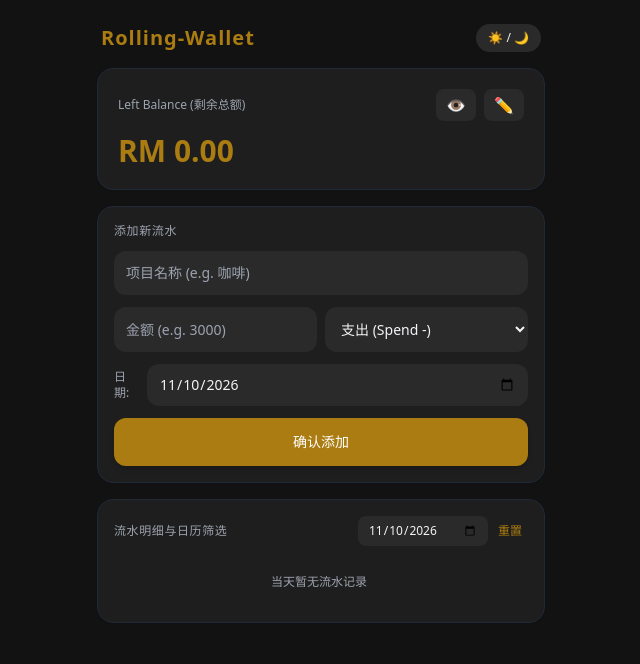
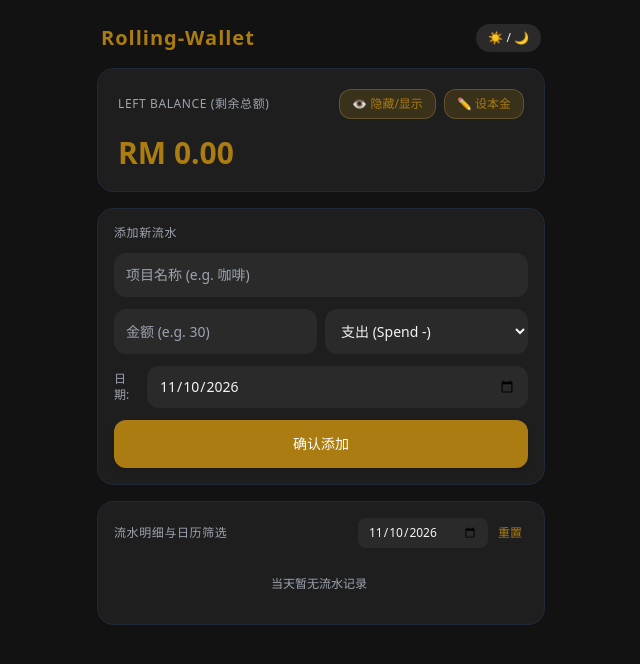
Before and after one commit to Mcwu33/M-Rolling-Wallet, a plain HTML site: page index.html in a window 1280 px wide. Both pictures are taken after a click on the button "确认添加". Shown: the whole page, without its empty margins (319-959 px from the left). Drawn offline with nearby package versions, Linux system fonts and the light colour scheme.

Commit message:
Update index.html

```diff
--- a/index.html
+++ b/index.html
@@ -23,7 +23,7 @@
 
     <div class="max-w-md mx-auto space-y-4">
 
-        <!-- 头部：标题与模式切换 -->
+        <!-- 顶部：标题与主题切换 -->
         <div class="flex justify-between items-center px-1">
             <h1 class="text-xl font-bold tracking-wider text-gold-light dark:text-gold-dark">Rolling-Wallet</h1>
             <button onclick="toggleDarkMode()" class="text-xs px-3 py-1.5 bg-gray-200 dark:bg-[#2A2A2A] rounded-full">
@@ -31,15 +31,18 @@
             </button>
         </div>
 
-        <!-- 头部资产总额面板 (优化布局，确保眼睛和铅笔绝对可点) -->
-        <div class="bg-white dark:bg-[#1E1E1E] p-5 rounded-2xl shadow-sm border border-gray-100 dark:border-gray-800 space-y-3">
+        <!-- 头部资产总额面板 (优化按钮点击区域，绝对灵敏) -->
+        <div class="bg-white dark:bg-[#1E1E1E] p-5 rounded-2xl shadow-sm border border-gray-100 dark:border-gray-800 space-y-4">
             <div class="flex justify-between items-center">
-                <div class="text-xs text-gray-400">Left Balance (剩余总额)</div>
+                <span class="text-xs text-gray-400 uppercase tracking-wider">Left Balance (剩余总额)</span>
+                <!-- 功能按钮区 -->
                 <div class="flex items-center space-x-2">
-                    <!-- 眼睛图标：切换隐私屏蔽 -->
-                    <button id="toggle-mask" onclick="toggleMask()" class="px-2.5 py-1 bg-gray-100 dark:bg-[#2A2A2A] rounded-lg text-base active:scale-95 transition-transform">👁️</button>
-                    <!-- 小铅笔：修改初始本金 -->
-                    <button onclick="editInitialBalance()" class="px-2.5 py-1 bg-gray-100 dark:bg-[#2A2A2A] rounded-lg text-base active:scale-95 transition-transform">✏️</button>
+                    <button id="btn-mask" onclick="toggleMask()" class="px-3 py-1.5 bg-gold-light/10 dark:bg-gold-dark/20 text-gold-light dark:text-gold-dark rounded-xl text-xs font-medium border border-gold-light/30 active:scale-95 transition-transform">
+                        👁️ 隐藏/显示
+                    </button>
+                    <button onclick="editInitialBalance()" class="px-3 py-1.5 bg-gold-light/10 dark:bg-gold-dark/20 text-gold-light dark:text-gold-dark rounded-xl text-xs font-medium border border-gold-light/30 active:scale-95 transition-transform">
+                        ✏️ 设本金
+                    </button>
                 </div>
             </div>
             <div id="balance-display" class="text-3xl font-bold text-gold-light dark:text-gold-dark">
@@ -52,13 +55,13 @@
             <div class="font-medium text-xs text-gray-400 uppercase tracking-wider">添加新流水</div>
             <input type="text" id="item-name" placeholder="项目名称 (e.g. 咖啡)" class="w-full px-3 py-3 bg-gray-50 dark:bg-[#2A2A2A] rounded-xl border-none text-sm focus:ring-2 focus:ring-gold-light">
             <div class="flex space-x-2">
-                <input type="number" id="item-amount" placeholder="金额 (e.g. 3000)" class="w-1/2 px-3 py-3 bg-gray-50 dark:bg-[#2A2A2A] rounded-xl border-none text-sm focus:ring-2 focus:ring-gold-light">
+                <input type="number" id="item-amount" placeholder="金额 (e.g. 30)" class="w-1/2 px-3 py-3 bg-gray-50 dark:bg-[#2A2A2A] rounded-xl border-none text-sm focus:ring-2 focus:ring-gold-light">
                 <select id="item-type" class="w-1/2 px-3 py-3 bg-gray-50 dark:bg-[#2A2A2A] rounded-xl border-none text-sm focus:ring-2 focus:ring-gold-light">
                     <option value="spend">支出 (Spend -)</option>
                     <option value="gain">收入 (Gain +)</option>
                 </select>
             </div>
-            <!-- 日期选择：与下方日历联动 -->
+            <!-- 日期选择 -->
             <div class="flex items-center space-x-2">
                 <span class="text-xs text-gray-400">日期:</span>
                 <input type="date" id="item-date" class="w-full px-3 py-2.5 bg-gray-50 dark:bg-[#2A2A2A] rounded-xl border-none text-sm">
@@ -87,6 +90,7 @@
 
     <!-- JavaScript 核心逻辑 -->
     <script>
+        // 从 localStorage 读取数据
         let initialBalance = parseFloat(localStorage.getItem('rw_initial')) || 0;
         let transactions = JSON.parse(localStorage.getItem('rw_transactions')) || [];
         let isMasked = false;
@@ -102,7 +106,7 @@
             renderTransactions();
         }
 
-        // 修改初始本金
+        // 修改初始本金 (铅笔按钮)
         function editInitialBalance() {
             let val = prompt("请输入您的初始总金额 (Left Balance):", initialBalance);
             if (val !== null && val.trim() !== "" && !isNaN(val)) {
@@ -111,14 +115,15 @@
             }
         }
 
-        // 切换隐私遮挡
+        // 切换隐私遮挡 (眼睛按钮)
         function toggleMask() {
             isMasked = !isMasked;
-            document.getElementById('toggle-mask').textContent = isMasked ? '🔒' : '👁️';
+            let btn = document.getElementById('btn-mask');
+            btn.textContent = isMasked ? '🔒 显示金额' : '👁️ 隐藏/显示';
             renderTransactions();
         }
 
-        // 下方日历改变时，上方添加流水的日期自动联动切换
+        // 下方日历改变时，上方日期联动
         function onFilterDateChange() {
             let selectedDate = document.getElementById('filter-date').value;
             if (selectedDate) {
@@ -127,7 +132,7 @@
             renderTransactions();
         }
 
-        // 添加流水
+        // 添加流水 (自动联动扣除或增加余额)
         function addItem() {
             let name = document.getElementById('item-name').value.trim();
             let amountStr = document.getElementById('item-amount').value;
@@ -148,7 +153,7 @@
                 date: date || todayStr
             };
 
-            transactions.unshift(newItem); // 修复数组添加方法
+            transactions.unshift(newItem); // 压入最新记录
 
             // 清空输入框
             document.getElementById('item-name').value = '';
@@ -170,14 +175,14 @@
             renderTransactions();
         }
 
-        // 渲染页面与计算总额
+        // 核心渲染与余额计算
         function renderTransactions() {
             let listContainer = document.getElementById('transaction-list');
             let filterDate = document.getElementById('filter-date').value;
 
             listContainer.innerHTML = '';
 
-            // 计算当前总额：初始本金 + 所有收入 - 所有支出
+            // 动态计算总额：初始本金 + 所有收入(gain) - 所有支出(spend)
             let currentBalance = initialBalance;
             transactions.forEach(item => {
                 if (item.type === 'gain') {
@@ -195,7 +200,7 @@
                 displayBalanceEl.textContent = `RM ${currentBalance.toFixed(2)}`;
             }
 
-            // 筛选流水
+            // 按日历筛选流水
             let filteredList = transactions;
             if (filterDate) {
                 filteredList = transactions.filter(item => item.date === filterDate);
@@ -206,7 +211,7 @@
                 return;
             }
 
-            // 生成列表
+            // 生成明细列表
             filteredList.forEach(item => {
                 let isGain = item.type === 'gain';
                 let div = document.createElement('div');
@@ -227,7 +232,7 @@
             });
         }
 
-        // 手机端手动日间/夜间切换
+        // 日间/夜间模式切换
         function toggleDarkMode() {
             let html = document.documentElement;
             if (html.classList.contains('dark')) {
```
